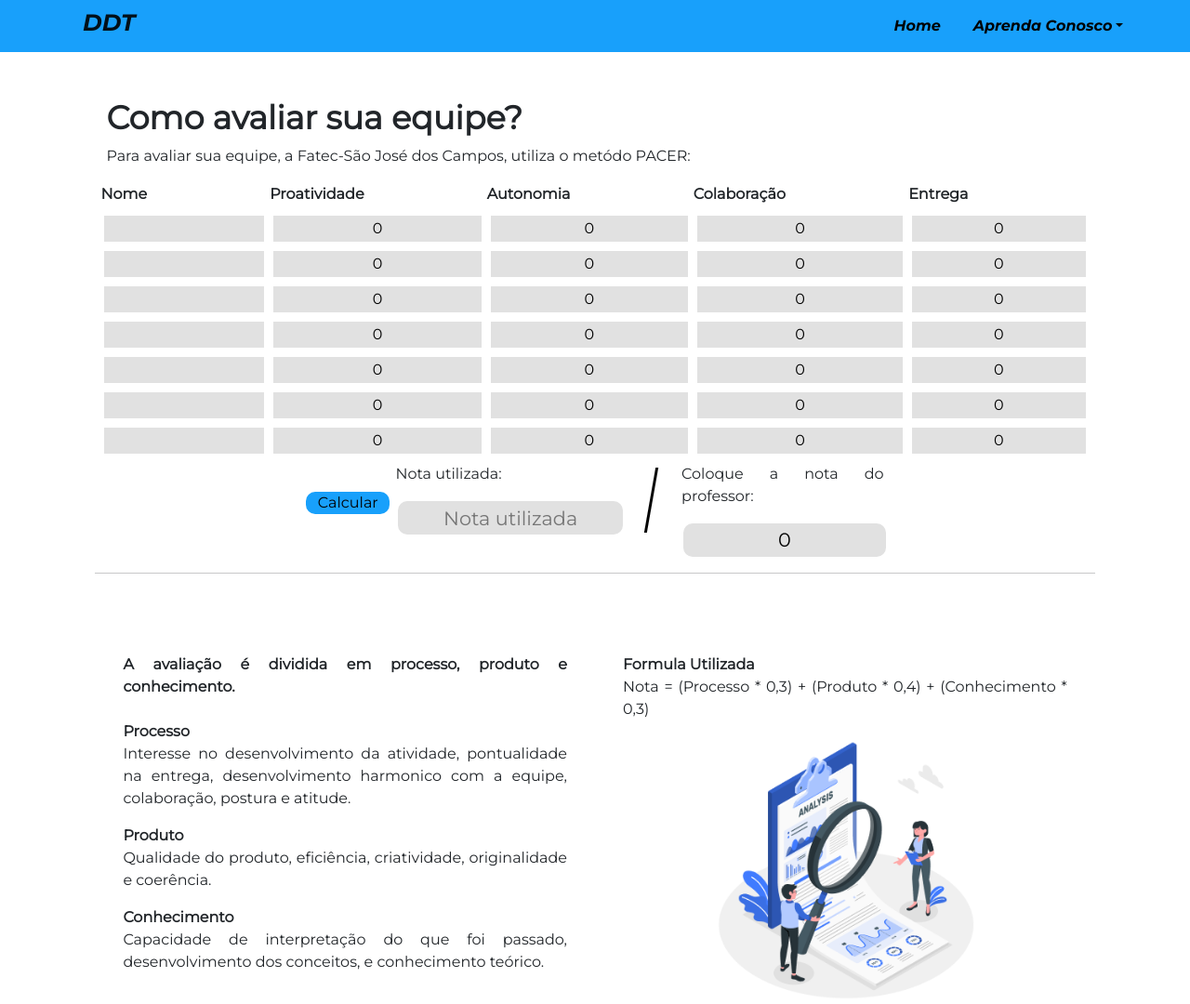
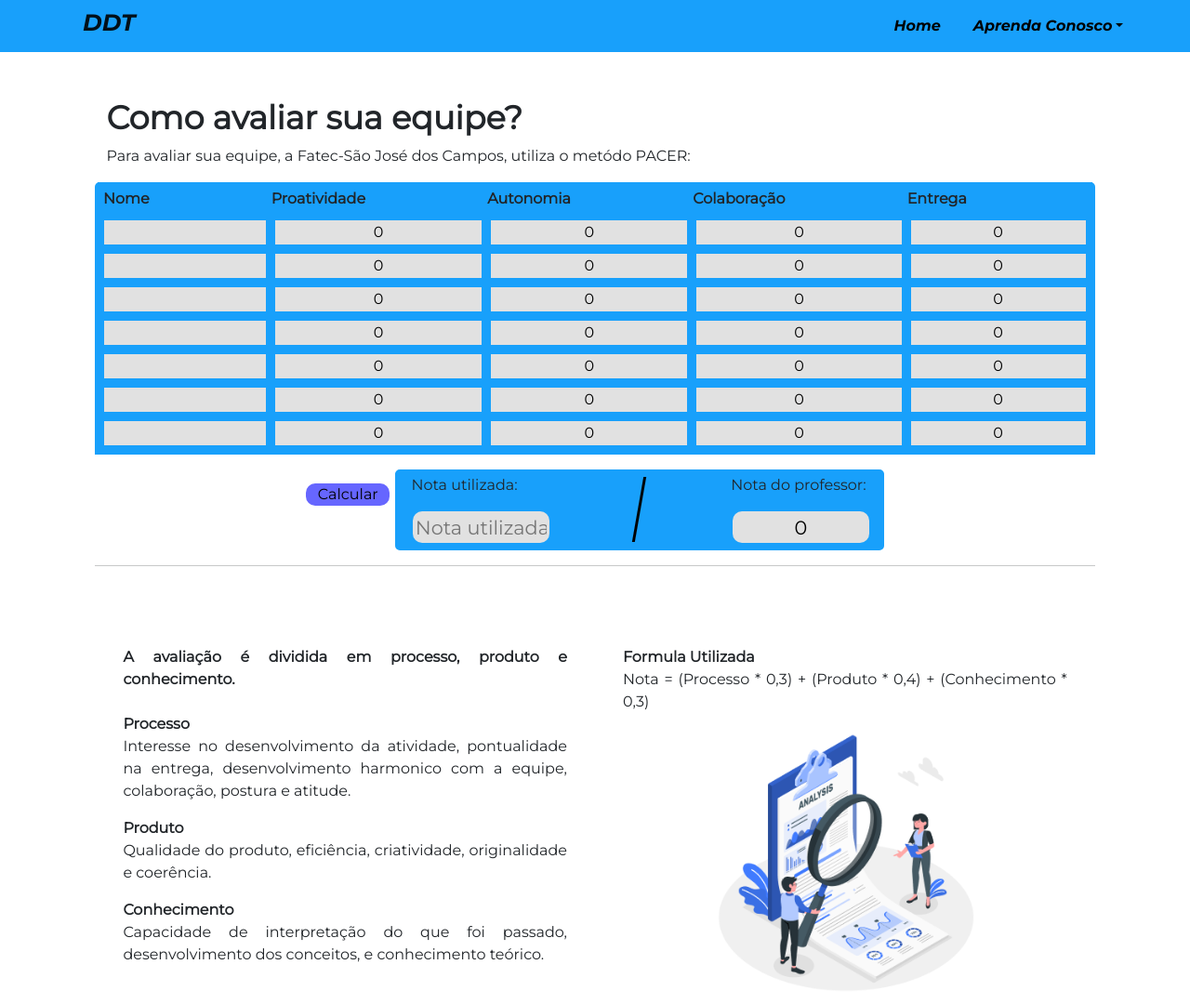
Before and after one commit to erickhoawata/DDT-1-Sem, a Flask app: page /avaliacao in a window 1280 px wide. Shown: the top 1080 px of the page at 93% size. Run offline with Flask 3, Linux system fonts and the light colour scheme.

Commit message:
deixei a tabela azul, e organizei o css

```diff
--- a/static/css/styles.css
+++ b/static/css/styles.css
@@ -262,8 +262,23 @@ a{
 
 /* TABELA */
 .tabela{
-    width: auto;
+    width: 100%;
     height: auto;
+    background-color: #18a0fb;
+    border: 5px solid #18a0fb;
+    border-radius: 5px;
+}
+.baixotable{
+    width: 50%;
+    border: 5px solid #18a0fb;
+    border-radius: 5px;
+    background-color: #18a0fb;
+    margin-top: 2.5%;
+    min-width: 240px;
+}
+.partdebaixo{
+    width: 30%;
+    min-width: 92px;
 }
 input[type=number]::-webkit-inner-spin-button {
     -webkit-appearance: none;
@@ -313,6 +328,7 @@ input{
 }
 .linha{
     padding: 0%;
+    background-color: #18a0fb;
 }
 p[type=number]{
     padding: 0%;
@@ -327,11 +343,12 @@ p[type=number]{
     text-align: center;
     height:10%;
     width: 0.2%;
-    border:10px solid white;
+    border:10px solid #18a0fb;
+    padding: 0%;
 }
 
 .botenviar{
-    background-color: #18a0fb;
+    background-color: rgb(102, 102, 255);
     border: none;
     border-radius: 10px;
     padding: 0% 2%;
--- a/templates/Avaliações.html
+++ b/templates/Avaliações.html
@@ -9,7 +9,6 @@
 </head>
 
 <body>
-     <!--  Tabela  -->
     {% block conteudo %}
 
     <div class="corpo">
@@ -19,6 +18,7 @@
 
 
         </div>
+        <!-- Tabela -->
             <form method="post">
                 <table class="tabela">
                     <tr>
@@ -52,25 +52,34 @@
                     {%endif%}
 
                 </table>
+
+                <!-- abaixo da tabela -->
                 <div class="container" style="min-width: 50%; width: 60%;">
+
+                <!-- botão para calcular -->
                     <input type="submit" class="botenviar" value="Calcular">
-                    <div style="margin:0%;">
+
+                <!-- Espaço para nota utilizada -->
+                        <div class="container baixotable">
+                            <div class="partdebaixo">
                                 <p>Nota utilizada:</p>
                                 <input type="number" placeholder="Nota utilizada" readonly class="notprof" value="{{nota_usada}}">
                             </div>
                             <div class="reta inclinada"></div>
 
+                <!-- Espaço para nota do professor -->
                             {%if metodo=="GET":%}
-                    <div style="margin:0%;">
-                        <div style="min-width: 200px"><p>Coloque a nota do professor:</p></div>
+                            <div class="partdebaixo">
+                                <div ><p>Nota do professor:</p></div>
                                 <input onclick="this.select();" type="number" value="0" min="0" max="84" class="notprof" name="nota_prof">
                             </div>
                             {%else:%}
-                    <div style="margin:0%;">
-                        <div style="min-width: 200px"><p>Coloque a nota do professor:</p></div>
+                            <div class="partdebaixo">
+                                <div><p>Nota do professor:</p></div>
                                 <input onclick="this.select();" type="number" value="{{nota_prof}}" min="0" max="84" class="notprof" name="nota_prof">
                             </div>
                             {%endif%}
+                        </div>
                 </div>
 
             </form>
```
Lines whose indentation alone changed are shown as unchanged.
